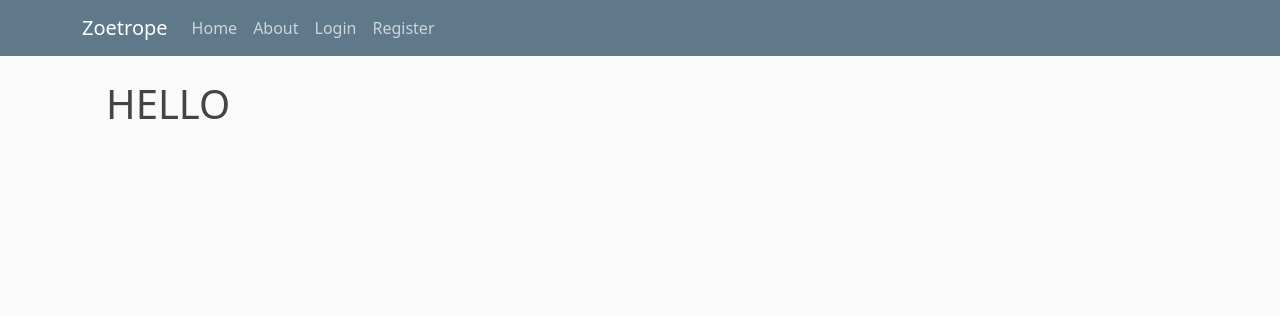
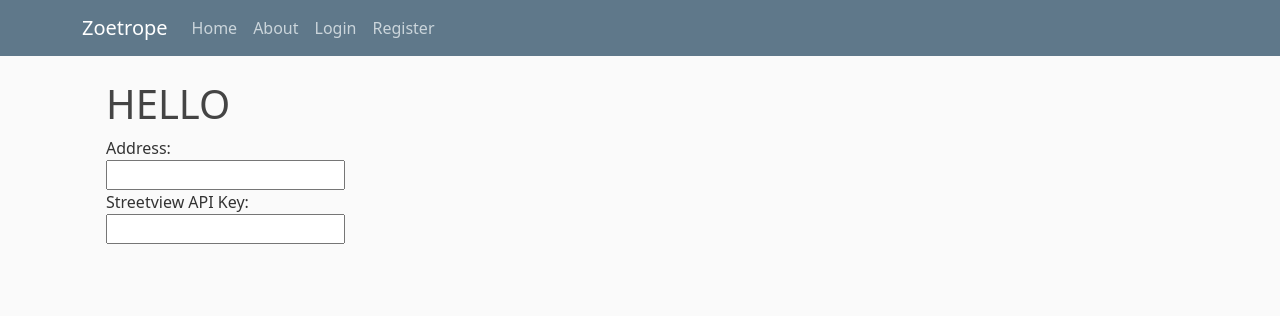
Before and after one commit to shayanpg/zoetrope, a Django app: page /address/ in a window 1280 px wide. Shown: the top 316 px of the page. Run offline with Django 3.2, Linux system fonts and the light colour scheme.

Commit message:
address form fields (unwired)

```diff
--- a/address/templates/address/address.html
+++ b/address/templates/address/address.html
@@ -3,4 +3,12 @@
 <div class="row container-fluid">
   <h1 color='pink'>HELLO</h1>
 </div>
+<div class="row container-fluid">
+  <form class="" action="index.html" method="post">
+    <label for="address">Address:</label><br>
+    <input type="text" id="address" name="address"><br>
+    <label for="API-key">Streetview API Key:</label><br>
+    <input type="text" id="API-key" name="API-key">
+  </form>
+</div>
 {% endblock content %}
```
